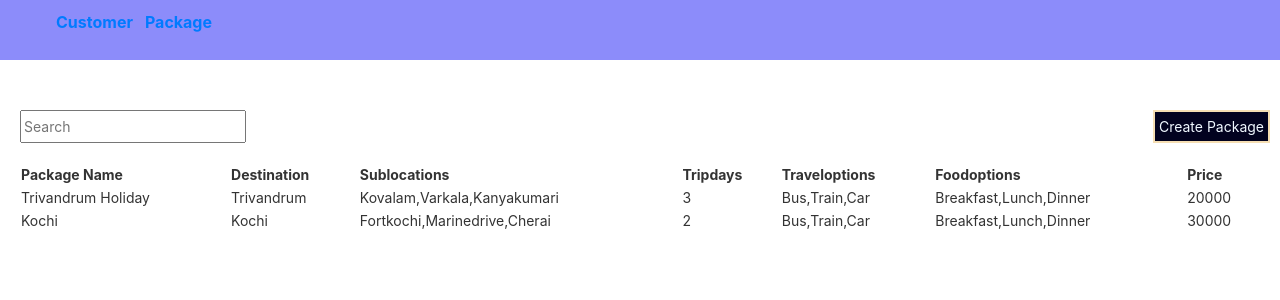
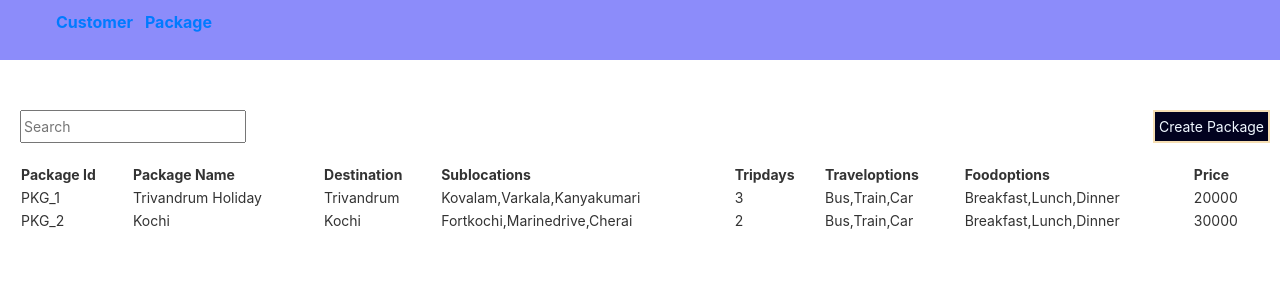
Before and after one commit to Anjithapushparaj/AppTravel, an Angular app: page /package/list-package in a window 1280 px wide. Shown: the top 300 px of the page. Built offline with nearby package versions, Linux system fonts and the light colour scheme.

Commit message:
package Id listed

```diff
--- a/src/app/package/list-package/list-package.component.html
+++ b/src/app/package/list-package/list-package.component.html
@@ -1,5 +1,6 @@
 <div class="table-container">
     <table class="w-100">
+        <th>Package Id</th>
         <th>Package Name</th>
         <th>Destination</th>
         <th>Sublocations</th>
@@ -9,6 +10,7 @@
         <th>Price</th>
         <tbody>
             <tr *ngFor="let pkg of filteredPackages">
+                <td>{{ pkg.pkgId}}</td>
                 <td>{{ pkg.pkdName }}</td>
                 <td>{{ pkg.destination}}</td>
                 <td>{{ pkg.subLocations}}</td>
```
